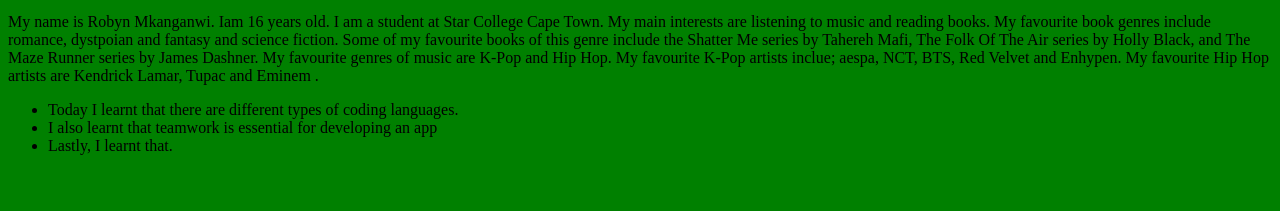
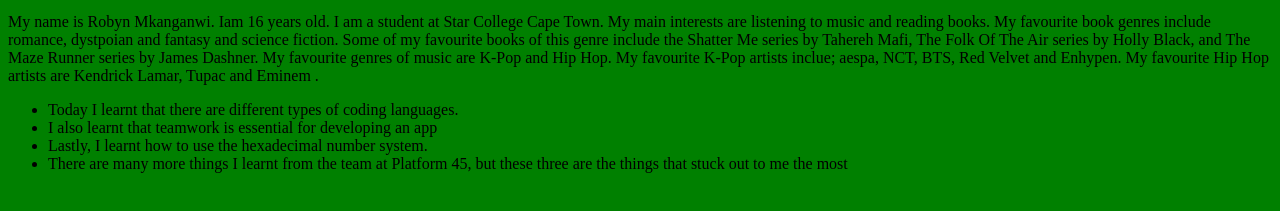
Before and after one commit to robynmk/Robyn, a plain HTML site: page index.html in a window 1280 px wide. Shown: the part 369-580 px from the top of the page. Drawn offline with Linux system fonts and the light colour scheme.

Commit message:
Update index.html

```diff
--- a/index.html
+++ b/index.html
@@ -17,7 +17,8 @@ p    {color: black;}
 <ul>
   <li>Today I learnt that there are different types of coding languages.</li>
   <li>I also learnt that teamwork is essential for developing an app</li>
-  <li>Lastly, I learnt that.</li>
+  <li>Lastly, I learnt how to use the hexadecimal number system.</li>
+  <li>There are many more things I learnt from the team at Platform 45, but these three are the things that stuck out to me the most</li>
 </ul>
 </body>
 </html>
```
